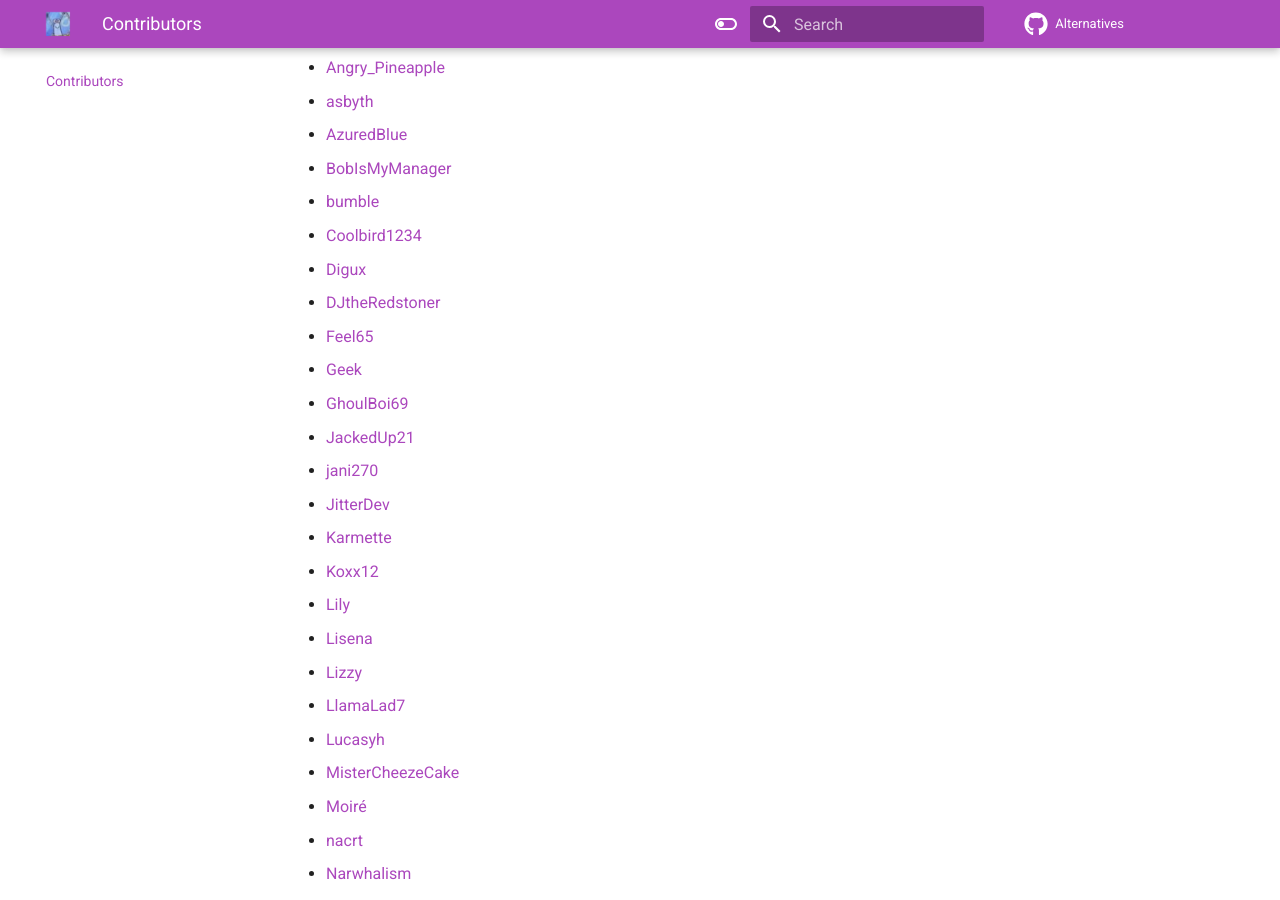
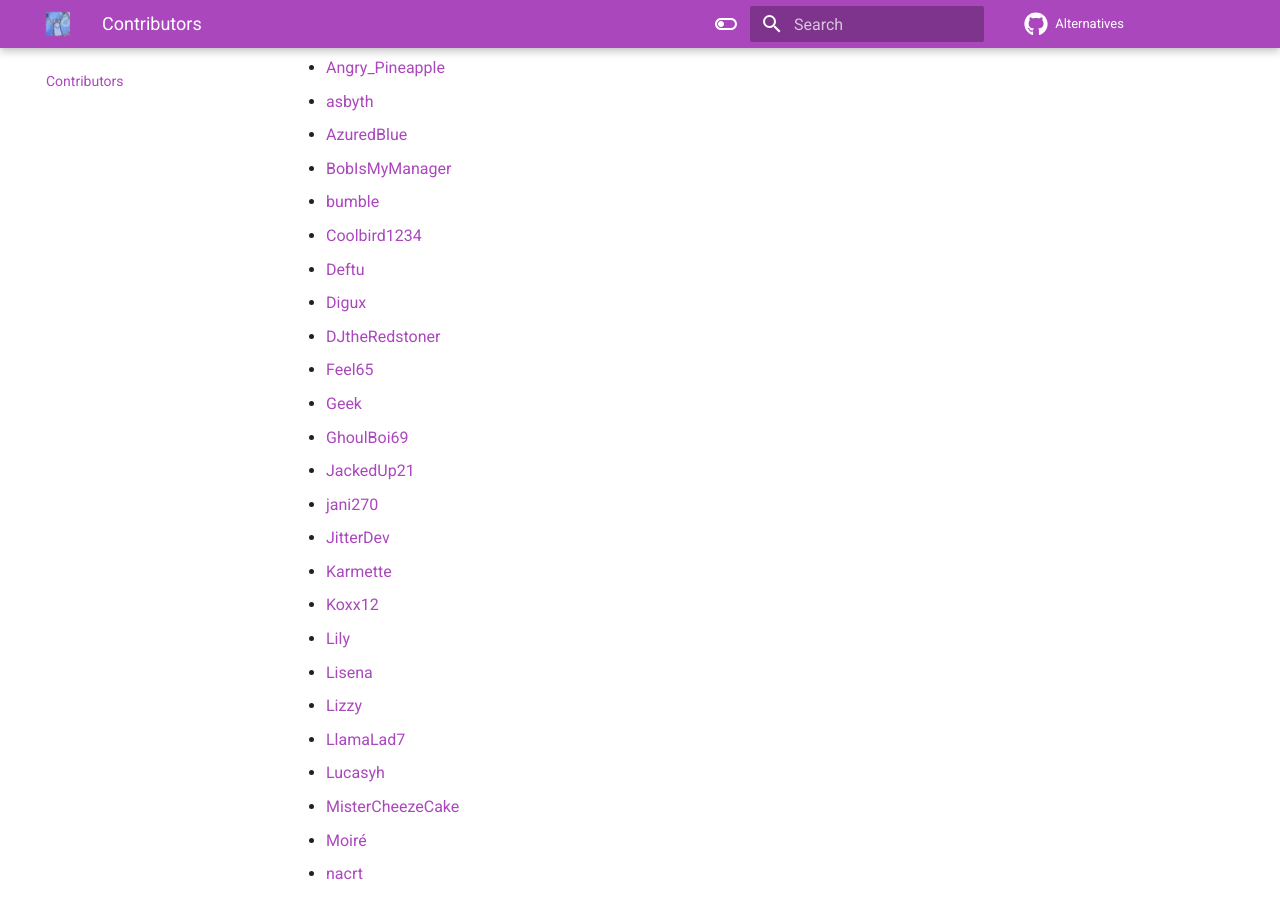
Before and after one commit to MicrocontrollersDev/Alternatives, an MkDocs documentation site: the page built from docs/contributors.md, in a window 1280 px wide and 900 px high, scrolled down 315 px. Built offline with MkDocs 1.6.1 and Material for MkDocs 9.7.7, drawn with Linux system fonts in a browser that asks for light colours; comment, search, counter and statistics services are not loaded.

Commit message:
deftu contrib

```diff
--- a/docs/contributors.md
+++ b/docs/contributors.md
@@ -10,6 +10,7 @@ people who helped make this:
 - [BobIsMyManager](https://github.com/BobIsMyManager)
 - [bumble](https://github.com/itsbumble)
 - [Coolbird1234](https://twitter.com/dankbird1234)
+- [Deftu](https://github.com/deftu)
 - [Digux](https://github.com/Diguhxe)
 - [DJtheRedstoner](https://github.com/DJtheRedstoner)
 - [Feel65](https://github.com/Feel65)
```
